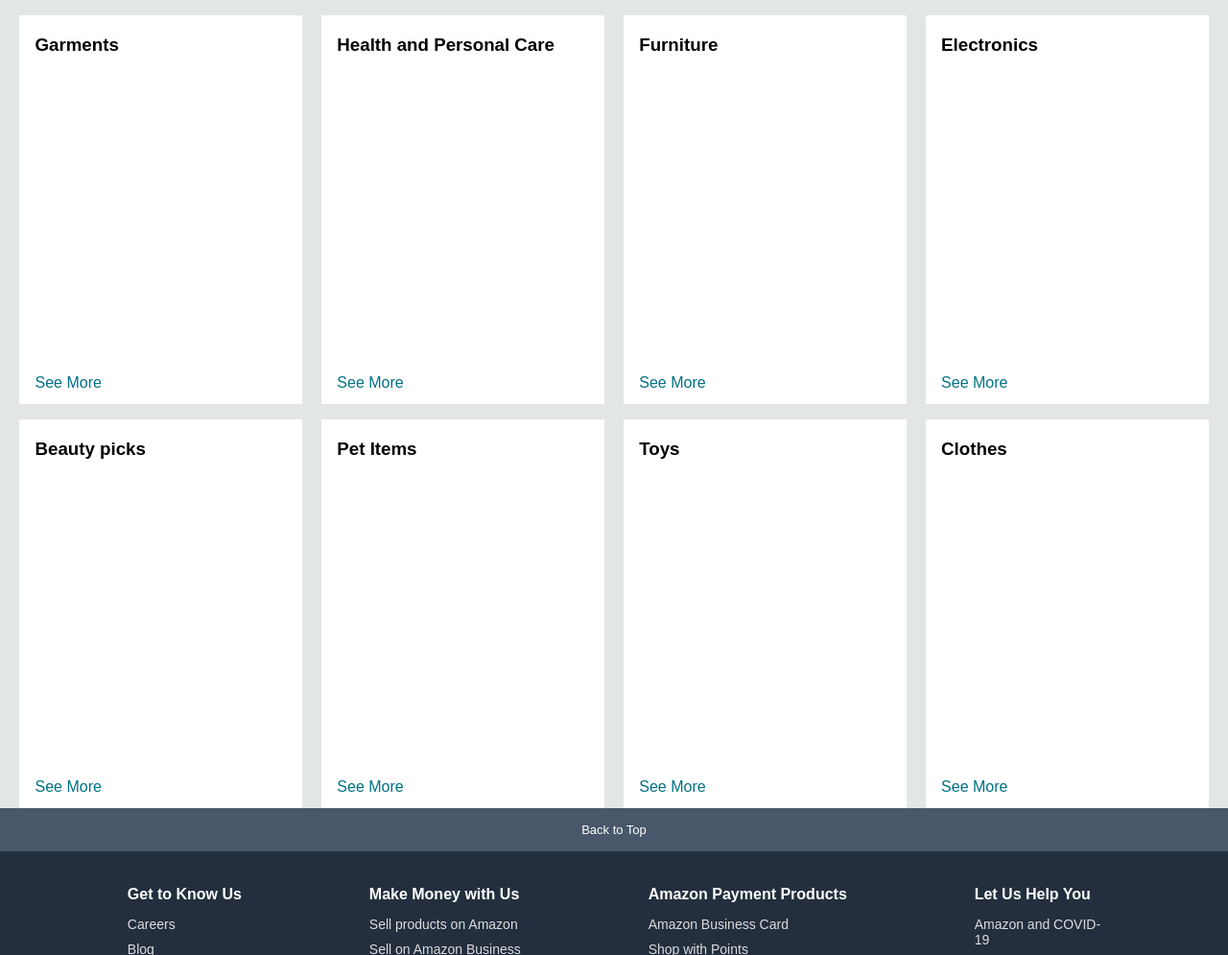
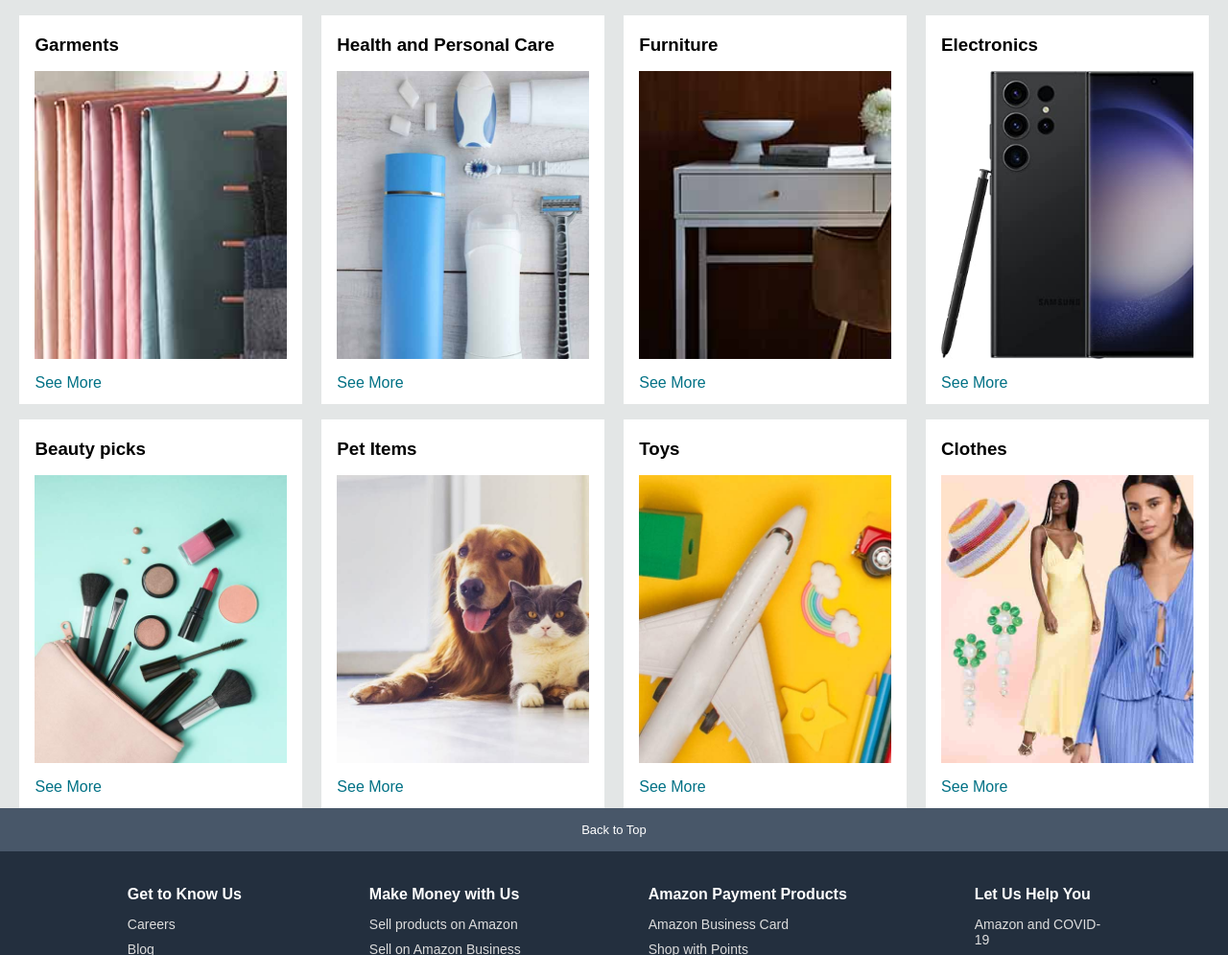
Before and after one commit to shishir085/Amazon_Website_Clone, a plain HTML site: page index.html in a window 1280 px wide. Shown: the part 499-1494 px from the top of the page at 96% size. Drawn offline with Linux system fonts and the light colour scheme; the site is published under a folder, as on GitHub Pages, so addresses that start at the root find nothing.

Commit message:
Update index.html

```diff
--- a/index.html
+++ b/index.html
@@ -100,7 +100,7 @@
         <div class="box1 box">
             <div class="box-content">
                 <h3>Garments</h3>
-                <div class="box-img" style=" background-image: url(/photos/box1_image.jpg);"></div>
+                <div class="box-img" style=" background-image: url(photos/box1_image.jpg);"></div>
                 <a href="">See More</a>
             </div>
         </div>
@@ -109,28 +109,28 @@
         <div class="box2 box">
             <div class="box-content">
                 <h3>Health and Personal Care</h3>
-                <div class="box-img" style=" background-image: url(/photos/box2_image.jpg);"></div>
+                <div class="box-img" style=" background-image: url(photos/box2_image.jpg);"></div>
                 <a href="">See More</a>
             </div>
         </div>
         <div class="box3 box">
             <div class="box-content">
                 <h3>Furniture</h3>
-                <div class="box-img" style=" background-image: url(/photos/box3_image.jpg);"></div>
+                <div class="box-img" style=" background-image: url(photos/box3_image.jpg);"></div>
                 <a href="">See More</a>
             </div>
         </div>
         <div class="box4 box">
             <div class="box-content">
                 <h3>Electronics</h3>
-                <div class="box-img" style=" background-image: url(/photos/box4_image.jpg);"></div>
+                <div class="box-img" style=" background-image: url(photos/box4_image.jpg);"></div>
                 <a href="">See More</a>
             </div>
         </div>
         <div class="box5 box">
             <div class="box-content">
                 <h3>Beauty picks</h3>
-                <div class="box-img" style=" background-image: url(/photos/box5_image.jpg);"></div>
+                <div class="box-img" style=" background-image: url(photos/box5_image.jpg);"></div>
                 <a href="">See More</a>
             </div>
         </div>
@@ -139,21 +139,21 @@
         <div class="box6 box">
             <div class="box-content">
                 <h3>Pet Items</h3>
-                <div class="box-img" style=" background-image: url(/photos/box6_image.jpg);"></div>
+                <div class="box-img" style=" background-image: url(photos/box6_image.jpg);"></div>
                 <a href="">See More</a>
             </div>
         </div>
         <div class="box7 box">
             <div class="box-content">
                 <h3>Toys</h3>
-                <div class="box-img" style=" background-image: url(/photos/box7_image.jpg);"></div>
+                <div class="box-img" style=" background-image: url(photos/box7_image.jpg);"></div>
                 <a href="">See More</a>
             </div>
         </div>
         <div class="box8 box">
             <div class="box-content">
                 <h3>Clothes</h3>
-                <div class="box-img" style=" background-image: url(/photos/box8_image.jpg);"></div>
+                <div class="box-img" style=" background-image: url(photos/box8_image.jpg);"></div>
                 <a href="">See More</a>
             </div>
         </div>
```
